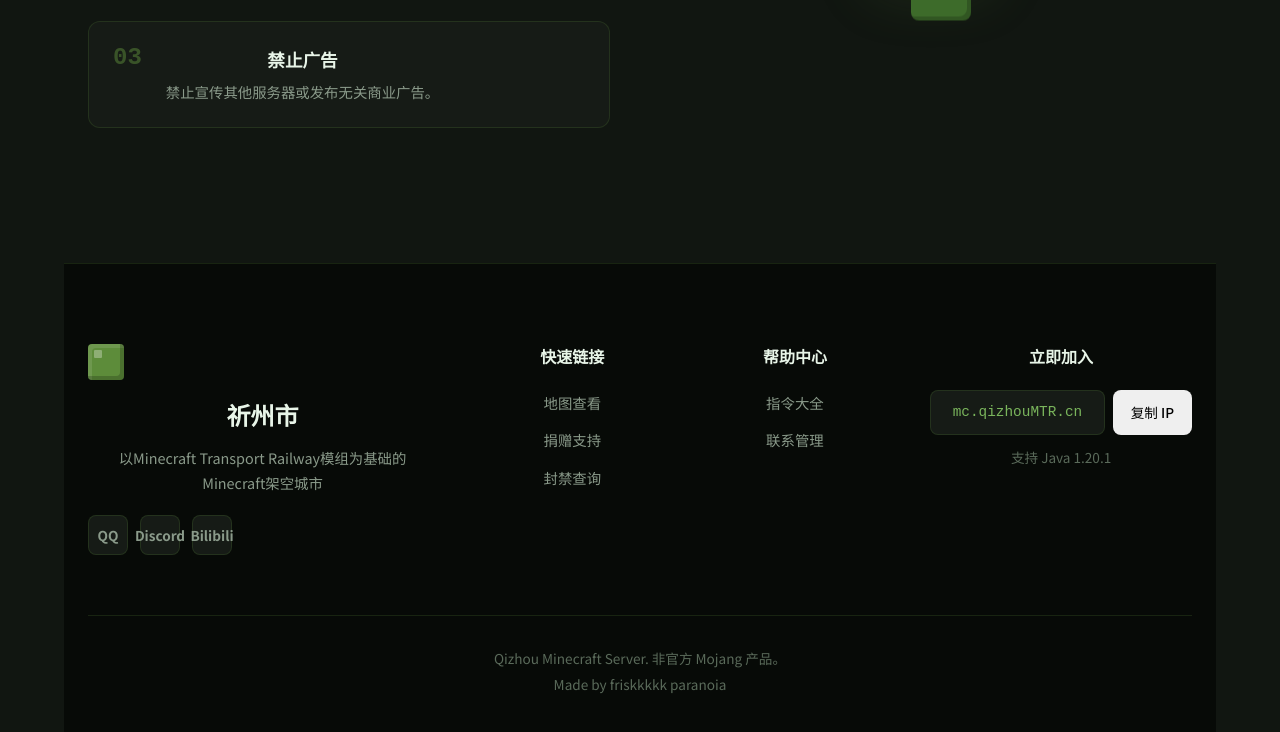
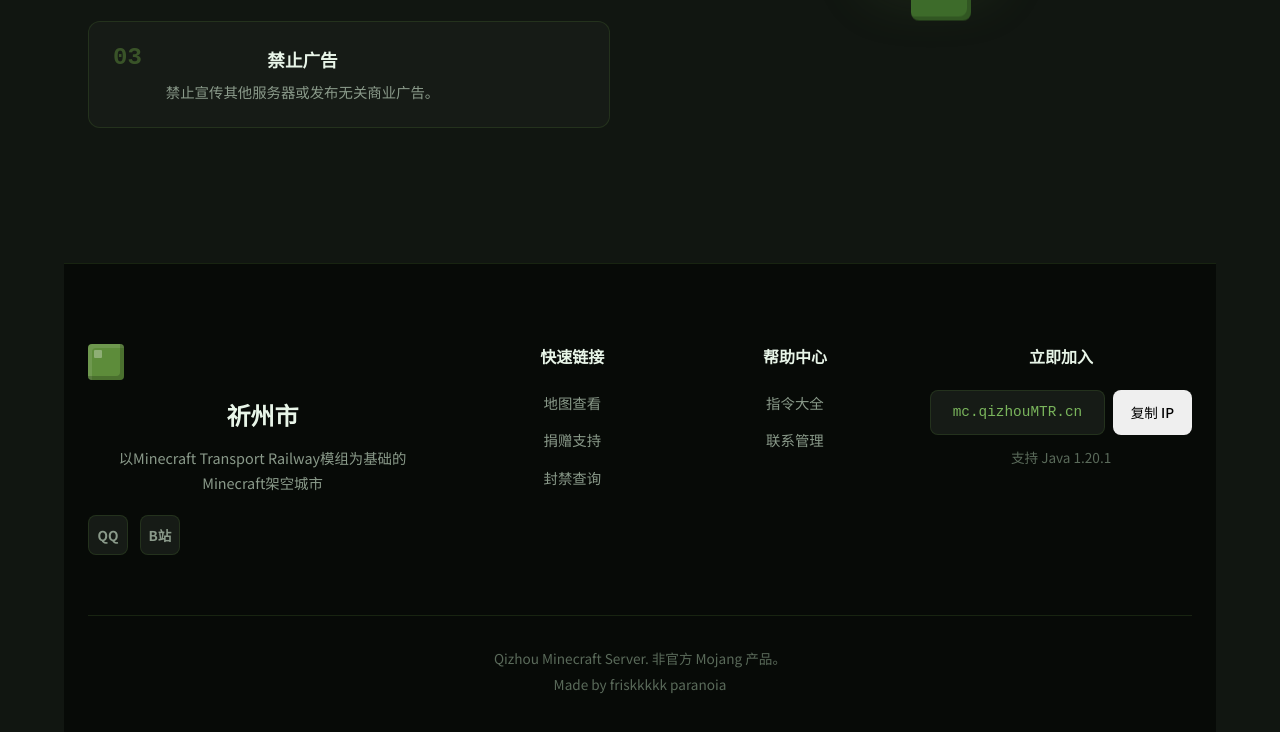
Before and after one commit to qifrisk0401/mc-server-web, a plain HTML site: page index.html in a window 1280 px wide. Shown: the part 3961-4693 px from the top of the page. Drawn offline with Linux system fonts and the light colour scheme.

Commit message:
Add files via upload

```diff
--- a/index.html
+++ b/index.html
@@ -260,9 +260,8 @@
                     <h3>祈州市</h3>
                     <p>以Minecraft Transport Railway模组为基础的Minecraft架空城市</p>
                     <div class="social-links">
-                        <a href="#" class="social-link" title="QQ群">QQ</a>
-                        <a href="#" class="social-link" title="Discord">Discord</a>
-                        <a href="#" class="social-link" title="Bilibili">Bilibili</a>
+                        <a href="https://qun.qq.com/universal-share/share?ac=1&authKey=5Q9xw9%2BcxOAXzB6ohcOcgROq6111fko80m%2FEWzGecjyMGO8ZPhEmeP5PFj%2FPuko1&busi_data=eyJncm91cENvZGUiOiI1NzYyODU1NDUiLCJ0b2tlbiI6Ik9FckFka1JpMDlDbytPQUh0WGxlVzhLZ0lvZUw2TEtycytoMU91YWhDZmxmZHJqSjFMWHlzbW9Ua0NrRlplRXMiLCJ1aW4iOiIzMjMwOTczODkifQ%3D%3D&data=TBqbtHS_VASTr5iY3qAMUnTG0qfjeUltB2il7S_tn0GmL10WER9RuCfXsndDzjJlVhiZTGjJFUM0-ohU65WQZA&svctype=4&tempid=h5_group_info" class="social-link" title="QQ群">QQ</a>
+                        <a href="https://b23.tv/h1Gv1eZ" class="social-link" title="Bilibili">B站</a>
                     </div>
                 </div>
                 <div class="footer-links">
```
